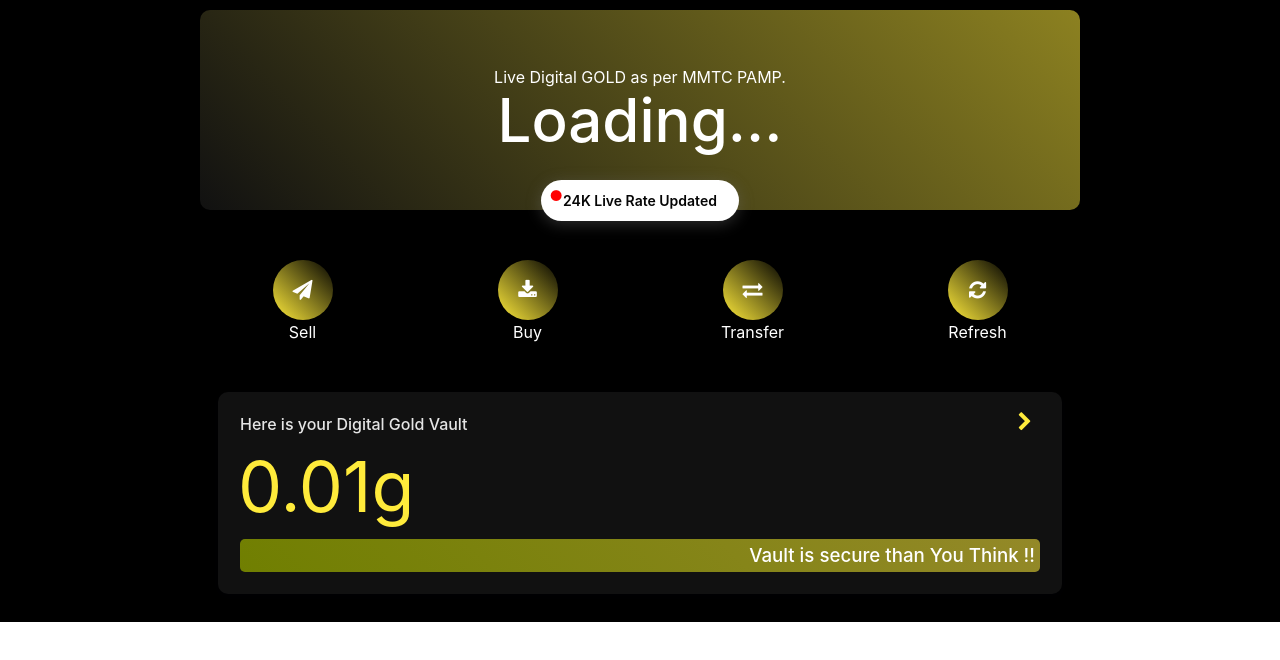
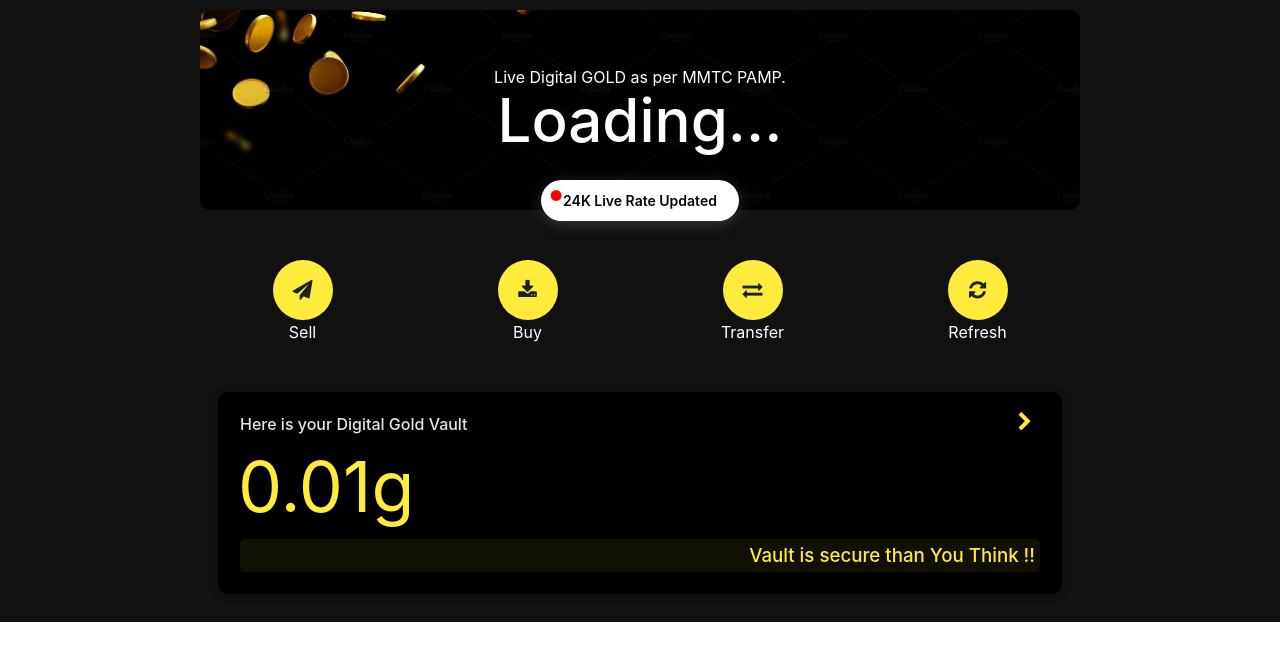
Before and after one commit to codingwithsubham/digitalGold, a React (Create React App) app in the folder client/: page /home in a window 1280 px wide. Shown: the top 660 px of the page. Built offline with nearby package versions, Linux system fonts and the light colour scheme; no server answers; sample sign-in values are in the browser's storage; the HTML template or start-up script is replaced by a standard one.

Commit message:
Styles Change

```diff
--- a/client/src/App.css
+++ b/client/src/App.css
@@ -1,7 +1,7 @@
 @import url("https://fonts.googleapis.com/css2?family=Exo+2&family=Fredoka+One&family=Lato&family=Montserrat&family=Raleway&family=Righteous&display=swap");
 
 div#root {
-  background: #000;
+  background: #111;
 }
 section.container {
   width: 100%;
@@ -9,7 +9,7 @@ section.container {
   display: flex;
   justify-content: center;
   align-items: center;
-  background: #000000;
+  background: #111;
   color: #fff;
 }
 .main-content {
@@ -218,7 +218,7 @@ form.login-form {
   z-index: 999999;
   top: 0;
   left: 0;
-  background: linear-gradient(45deg, black, #ffeb3b);
+  background: #1f1f1f;
   transition: 0.3s;
   padding-top: 60px;
 }
@@ -227,19 +227,19 @@ form.login-form {
   padding: 8px 8px 8px 32px;
   text-decoration: none;
   font-size: 17px;
-  color: #000000;
+  color: #fff;
   display: block;
   transition: 0.3s;
 }
 
 .sidebar a:hover {
-  color: #f9f9f9;
+  color: #FFEB3B;
   font-size: 20px;
 }
 
 .sidebar-links a.active {
   font-size: 20px;
-  color: #f9f9f9;
+  color: #FFEB3B;
 }
 
 .sidebar .closebtn {
@@ -333,7 +333,7 @@ button.sidebar-closebtn {
   font-size: 25px;
   padding: 0px;
   line-height: 0px;
-  color: #050505;
+  color: #FFEB3B;
   font-weight: 600;
 }
 
@@ -488,7 +488,7 @@ img.anime {
   position: fixed;
   bottom: 5px;
   left: 5px;
-  background: linear-gradient(2deg, #151515, #ffeb3b);
+  background: #1f1f1f;
   z-index: 999999;
   box-shadow: 0px 0px 9px 2px #0000007d;
   border-radius: 5px;
@@ -503,7 +503,7 @@ img.anime {
 }
 
 .btm-bar-wrap a {
-  color: #fff;
+  color: #FFEB3B;
   display: flex;
   flex-direction: column;
   justify-content: center;
@@ -516,7 +516,7 @@ img.anime {
 }
 
 .btm-txt {
-  color: #fff;
+  color: #FFEB3B;
   font-size: 12px;
 }
 
@@ -604,13 +604,13 @@ p {
   width: 48%;
   display: flex;
   height: 100px;
-  background: linear-gradient(45deg, #111, #ffeb3b96);
+  background: #1f1f1f;
   margin: 0% 1%;
   justify-content: center;
   align-items: center;
   flex-direction: column;
   border-radius: 6px;
-  color: #fff;
+  color: #FFEB3B;
   cursor: pointer;
 }
 
@@ -849,10 +849,12 @@ p {
   flex-direction: column;
   justify-content: center;
   align-items: center;
-  background: linear-gradient(45deg, #111, #ffeb3b8c);
+  background: url("./static/bg.jpg");
   margin: 10px;
   border-radius: 10px;
   color: #ffffff;
+  background-size: cover;
+  background-position: bottom;
 }
 
 .hro h3 {
@@ -909,7 +911,7 @@ span.dot {
 }
 
 .itm i {
-  background: linear-gradient(45deg, #ffeb3b, #000000);
+  background: #FFEB3B;
   width: 60px;
   height: 60px;
   font-size: 20px;
@@ -917,7 +919,7 @@ span.dot {
   justify-content: center;
   align-items: center;
   border-radius: 50%;
-  color: #fff;
+  color: #1f1f1f;
 }
 
 .lsts {
@@ -930,7 +932,7 @@ span.dot {
   border-radius: 10px;
   box-shadow: 0px 2px 10px 0px #00011138;
   padding: 20px;
-  background: #111;
+  background: #000;
 }
 
 .card h4 {
@@ -949,8 +951,8 @@ span.dot {
 .card h3 {
   margin: 2px;
   font-weight: 500;
-  background: linear-gradient(45deg, #707f01, #ffeb3b8c);
-  color: #fff;
+  background: #ffeb3b11;
+  color: #FFEB3B;
   padding: 5px;
   border-radius: 5px;
   text-align: right;
@@ -989,14 +991,14 @@ span.dot {
     position: fixed;
     bottom: 10px;
     left: 2%;
-    background: linear-gradient(2deg, #151515, #ffeb3b66);
+    background: #1a1a1a;
     z-index: 999;
-    box-shadow: -1px 2px 11px 0px #000000a1;
     border-radius: 12px;
     min-height: 80px;
     display: flex;
     justify-content: center;
     align-items: center;
+    box-shadow: none;
   }
   img.anime {
     width: 25%;
@@ -1043,4 +1045,9 @@ span.dot {
     background-blend-mode: darken;
     background-color: #00000021;
   }
+  .hro {
+    background-position: bottom right;
+    background-blend-mode: darken;
+    background-color: #000000c4;
+  }
 }
```
Also changed, not shown: client/src/static/bg.jpg (added).
